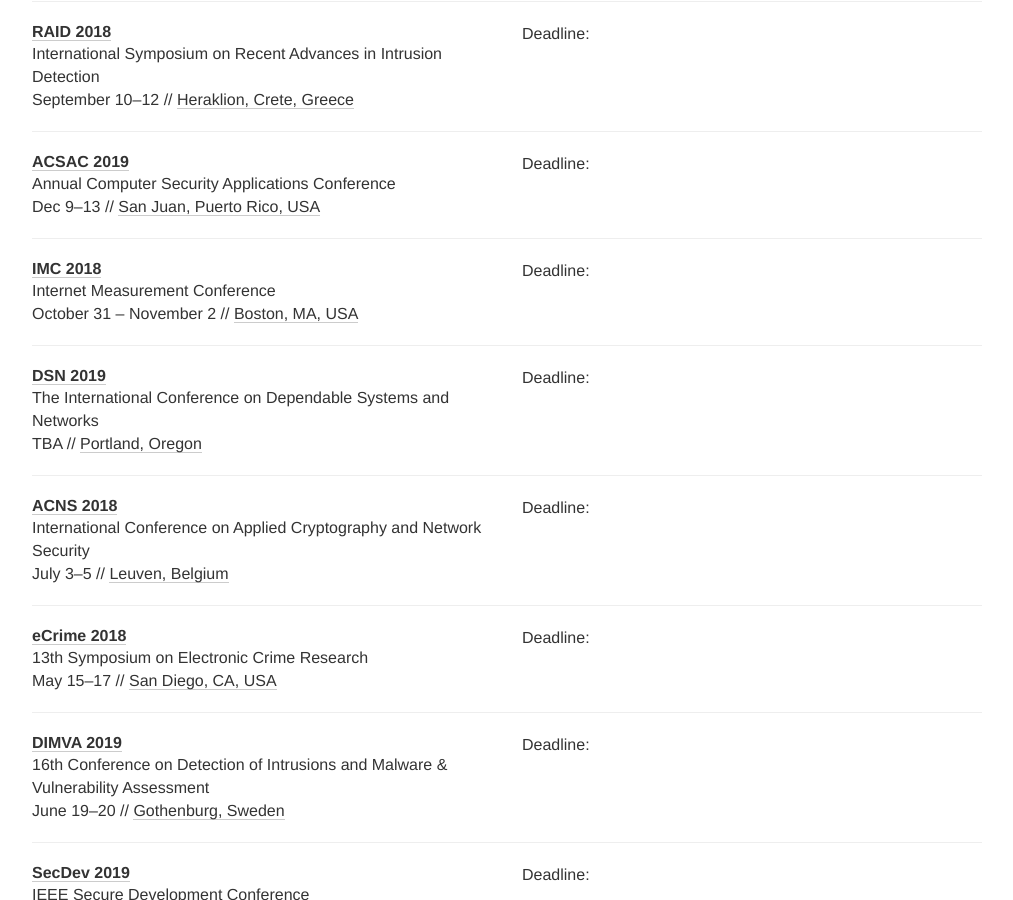
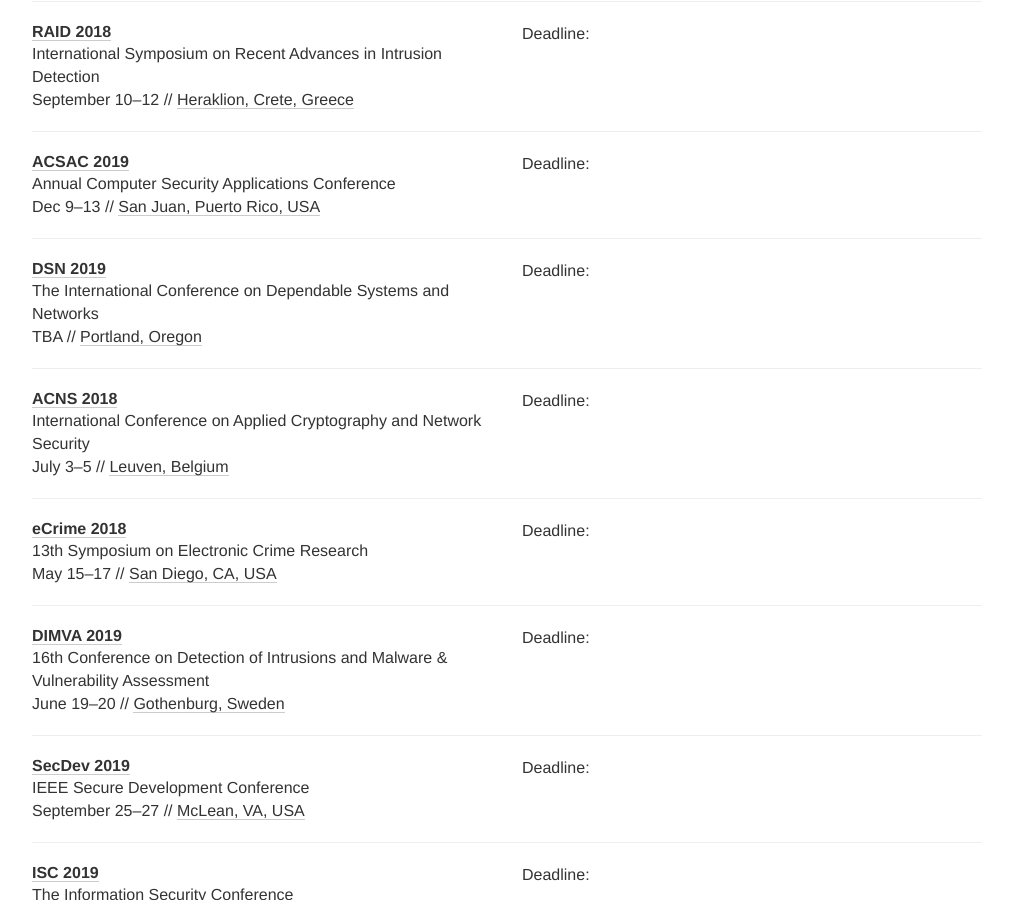
Before and after one commit to sec-deadlines/sec-deadlines.github.io, a Jekyll site: the page built from index.html, in a window 1280 px wide and 900 px high, scrolled down 2685 px. Shown: the whole window, without its empty margins (133-1146 px from the left). Built offline with Jekyll 4.4.1, drawn with Linux system fonts in a browser that asks for light colours; nearby versions of some CDN libraries; comment, search, counter and statistics services are not loaded.

Commit message:
suggesting IMC removal
As far as I understand, IMC is a conference on measurement, and they
also accept security-related work. I would like to raise the discussion
whether you'd like to have a long list of conferences that also accept
security work (which nowadays is virtually everything), and IMC is
probably the edgiest of edge cases...

```diff
--- a/_data/conferences.yml
+++ b/_data/conferences.yml
@@ -259,16 +259,6 @@
   place: San Juan, Puerto Rico, USA
   tags: [SEC]
 
-- name: IMC
-  description: Internet Measurement Conference
-  year: 2018
-  link: http://conferences.sigcomm.org/imc/2018
-  deadline: "2018-05-18 17:00"
-  timezone: America/Los_Angeles
-  date: October 31 – November 2
-  place: Boston, MA, USA
-  tags: SEC
-
 - name: DSN
   description: The International Conference on Dependable Systems and Networks
   year: 2019
```
